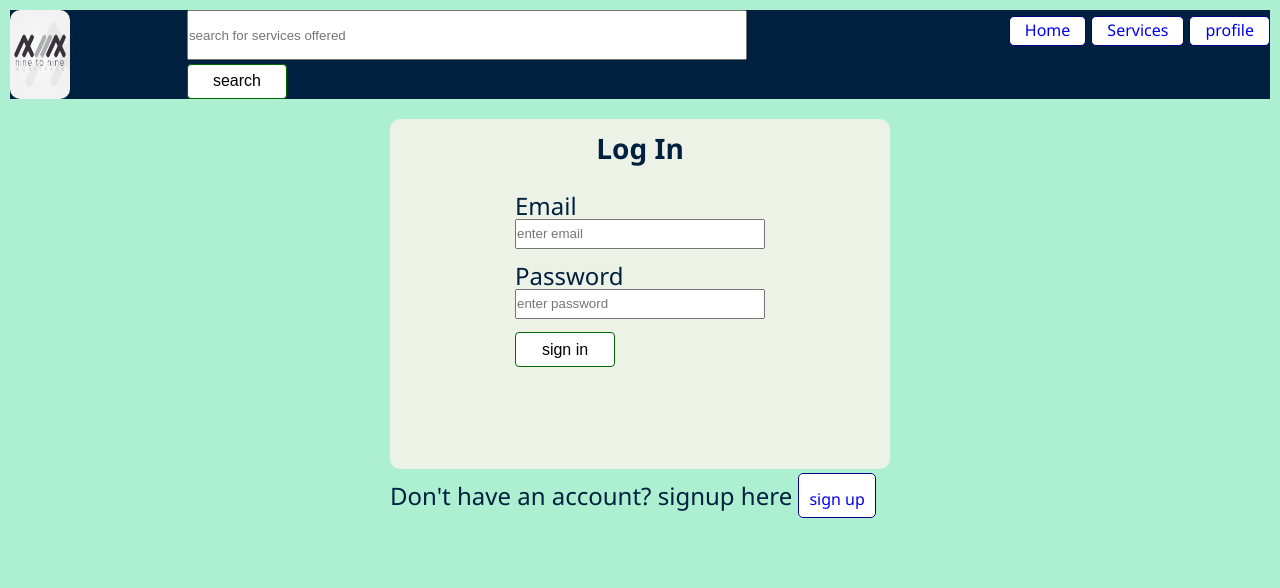
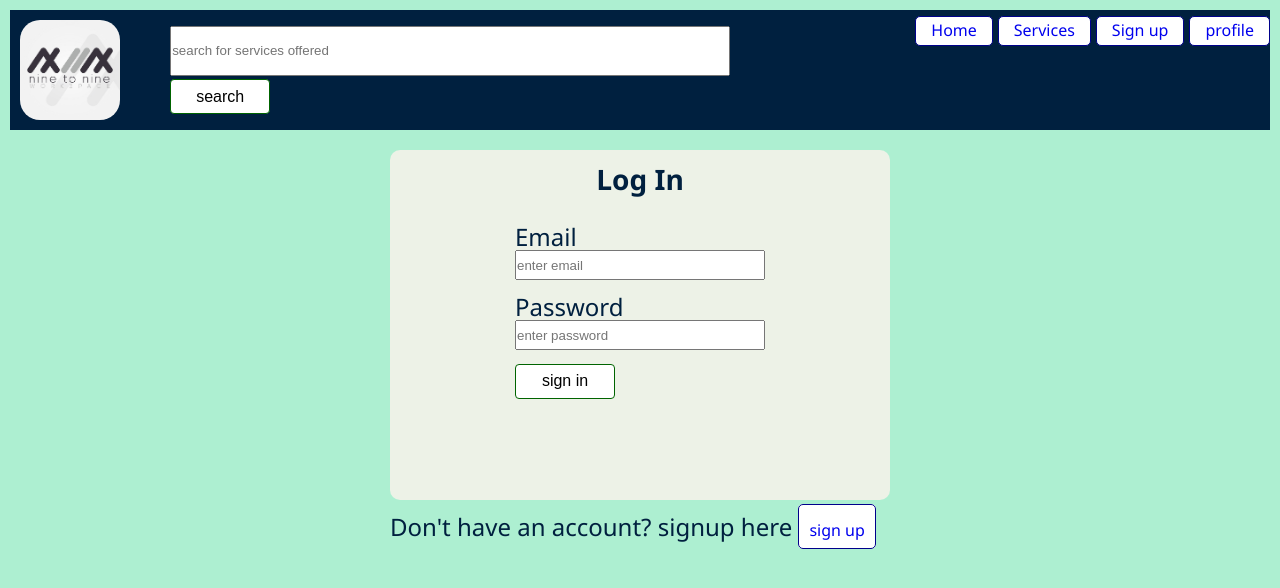
Before and after one commit to Bash360/nine-to-nine, a React (Create React App) app: page / in a window 1280 px wide. Shown: the top 588 px of the page. Built offline with nearby package versions, Linux system fonts and the light colour scheme.

Commit message:
added hover efect to nav bar

```diff
--- a/src/App.js
+++ b/src/App.js
@@ -1,13 +1,17 @@
 import React from 'react';
 import "./App.css";
+import {Route} from 'react-router-dom';
 import Header from './components/Header/Header.jsx';
+import Signup from './components/Signup/Signup.jsx';
 import LoginForm from './components/LoginForm/LoginForm.jsx';
 
 function App() {
   return (
     <div className="container">
       <Header />
-      <LoginForm/>
+      <LoginForm />
+      <Route path="/signup" exact component={Signup} />
+      <Route path="/" exact />
 
     </div>
   );
--- a/src/components/Header/Header.css
+++ b/src/components/Header/Header.css
@@ -11,8 +11,9 @@
 }
 
 .containerHeader .icon {
-  width: 60px;
-  border-radius: 10px;
+  width: 100px;
+  border-radius: 20px;
+  margin:10px;
 }
 
 .containerHeader .icon:hover {
--- a/src/components/Header/Header.jsx
+++ b/src/components/Header/Header.jsx
@@ -26,6 +26,9 @@ export default function Header() {
 					<li className="primary outline-primary ">
 						<NavLink title="services" where="/services" text="Services" />
 					</li>
+					<li className="primary outline-primary ">
+						<NavLink title="sign up" where="/signup" text="Sign up" />
+					</li>
 					<li className="primary outline-primary">
 						<NavLink title="profile" to="/" where="/profile" text="profile" />
 					</li>
--- a/src/components/Link/NavLink.css
+++ b/src/components/Link/NavLink.css
@@ -2,10 +2,10 @@
 	text-decoration: none;
 	border-radius: 4px;
 	cursor: pointer;
-  width:100%;
 	font-size: 16px;
   padding: 5px;
   text-align: center;
-
-  text-align: center;
 }
+.link:hover{
+  color:#fff;
+}
```
